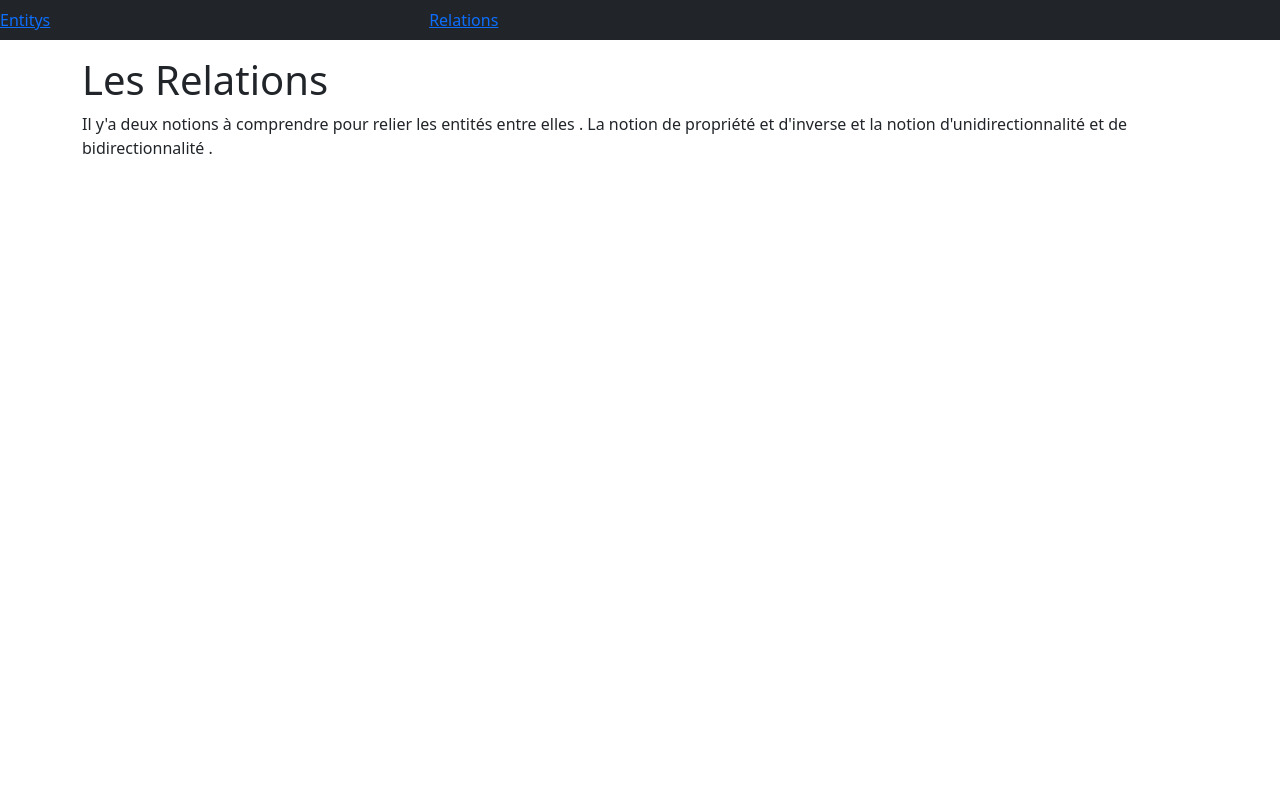
After one commit to akkramm00/Les-Entit-s-Symfony, a PHP site: page /db_name/relations.php in a window 1280 px wide. The commit adds this page. Run offline with PHP 8.4, Linux system fonts and the light colour scheme.

Commit message:
add navbar

```diff
--- /dev/null
+++ b/relations.php
@@ -0,0 +1,30 @@
+<html>
+  <head>
+    <link rel="stylesheet" href="bootstrap.min.css">
+    <title>Les Relationss</title>
+  </head>
+  <body>
+    <header class="container-fluid navbar bg-dark text-light">
+      <div class="row d-flex justify-content-around align-items-center w-100">
+        <div class="col-12 d-flex justify-content-between align-items-center">
+
+           <a href="index.php">Entitys</a>
+            <a href="relations.php">Relations</a>
+           <a href=""></a>
+           <a href=""></a>
+
+        </div>
+      </div>
+    </header>
+    <div class="container">
+      <div class="row py-3">
+        <div class="col">
+ <h1>Les Relations  </h1>
+          <p>
+            Il y'a deux notions à comprendre pour relier les entités entre elles . La notion de propriété et d'inverse et la notion d'unidirectionnalité et de bidirectionnalité .
+          </p>
+     </div>
+      </div>
+    </div>
+  </body>
+</html>
```
Also changed, not shown: index.php (+12 -0 lines).
